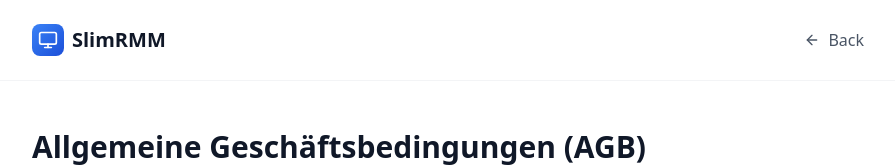
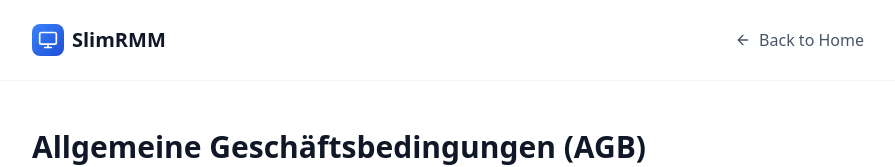
Before and after one commit to SlimRMM/SlimRMM-Website, a Vue app: page /agb in a window 1280 px wide. Shown: the top 167 px of the page, without its empty margins (192-1087 px from the left). Built offline with nearby package versions, Linux system fonts and the light colour scheme.

Commit message:
fix: use i18n translations for legal page navigation
- Replace hardcoded locale ternary with t() function calls
- Add legal section translations to all locale files (en, de, es)
- Update ImpressumView, DatenschutzView, AgbView navigation

```diff
--- a/src/i18n/locales/de.json
+++ b/src/i18n/locales/de.json
@@ -373,6 +373,15 @@
     "emailBodyEmail": "E-Mail",
     "emailBodyMessage": "Nachricht"
   },
+  "legal": {
+    "backToHome": "Zurück zur Startseite",
+    "imprintTitle": "Impressum",
+    "imprintSubtitle": "Angaben gemäß § 5 TMG",
+    "privacyTitle": "Datenschutz",
+    "privacySubtitle": "Datenschutzinformationen gemäß DSGVO",
+    "termsTitle": "AGB",
+    "termsSubtitle": "Allgemeine Geschäftsbedingungen"
+  },
   "footer": {
     "description": "SlimRMM ist die moderne, sichere und datenschutzkonforme Lösung für Remote Monitoring & Management.",
     "product": "Produkt",
--- a/src/i18n/locales/en.json
+++ b/src/i18n/locales/en.json
@@ -373,6 +373,15 @@
     "emailBodyEmail": "Email",
     "emailBodyMessage": "Message"
   },
+  "legal": {
+    "backToHome": "Back to Home",
+    "imprintTitle": "Imprint",
+    "imprintSubtitle": "Information according to § 5 TMG",
+    "privacyTitle": "Privacy Policy",
+    "privacySubtitle": "Data protection information according to GDPR",
+    "termsTitle": "Terms of Service",
+    "termsSubtitle": "General terms and conditions"
+  },
   "footer": {
     "description": "SlimRMM is the modern, secure, and privacy-compliant solution for Remote Monitoring & Management.",
     "product": "Product",
--- a/src/i18n/locales/es.json
+++ b/src/i18n/locales/es.json
@@ -373,6 +373,15 @@
     "emailBodyEmail": "Email",
     "emailBodyMessage": "Mensaje"
   },
+  "legal": {
+    "backToHome": "Volver al Inicio",
+    "imprintTitle": "Aviso Legal",
+    "imprintSubtitle": "Información según § 5 TMG",
+    "privacyTitle": "Política de Privacidad",
+    "privacySubtitle": "Información de protección de datos según RGPD",
+    "termsTitle": "Términos de Servicio",
+    "termsSubtitle": "Términos y condiciones generales"
+  },
   "footer": {
     "description": "SlimRMM es la solución moderna, segura y compatible con la privacidad para Remote Monitoring & Management.",
     "product": "Producto",
--- a/src/views/AgbView.vue
+++ b/src/views/AgbView.vue
@@ -2,7 +2,7 @@
 import { useI18n } from 'vue-i18n'
 import { Monitor, ArrowLeft } from 'lucide-vue-next'
 
-const { locale } = useI18n()
+const { t } = useI18n()
 </script>
 
 <template>
@@ -19,7 +19,7 @@ const { locale } = useI18n()
           </router-link>
           <router-link to="/" class="flex items-center text-gray-600 hover:text-primary-600 transition-colors">
             <ArrowLeft class="w-4 h-4 mr-2" />
-            {{ locale === 'de' ? 'Zurück' : 'Back' }}
+            {{ t('legal.backToHome') }}
           </router-link>
         </div>
       </div>
--- a/src/views/DatenschutzView.vue
+++ b/src/views/DatenschutzView.vue
@@ -2,7 +2,7 @@
 import { useI18n } from 'vue-i18n'
 import { Monitor, ArrowLeft, Shield, Server, Lock, Mail, FileText, Eye, Trash2, Edit3, AlertCircle } from 'lucide-vue-next'
 
-const { locale } = useI18n()
+const { t } = useI18n()
 </script>
 
 <template>
@@ -19,7 +19,7 @@ const { locale } = useI18n()
           </router-link>
           <router-link to="/" class="flex items-center text-gray-600 hover:text-primary-600 transition-colors px-4 py-2 rounded-lg hover:bg-gray-100">
             <ArrowLeft class="w-4 h-4 mr-2" />
-            {{ locale === 'de' ? 'Zurück zur Startseite' : 'Back to Home' }}
+            {{ t('legal.backToHome') }}
           </router-link>
         </div>
       </div>
--- a/src/views/ImpressumView.vue
+++ b/src/views/ImpressumView.vue
@@ -2,7 +2,7 @@
 import { useI18n } from 'vue-i18n'
 import { Monitor, ArrowLeft, Building2, Mail, Globe, Scale, FileText, Link2, Copyright } from 'lucide-vue-next'
 
-const { locale } = useI18n()
+const { t } = useI18n()
 </script>
 
 <template>
@@ -19,7 +19,7 @@ const { locale } = useI18n()
           </router-link>
           <router-link to="/" class="flex items-center text-gray-600 hover:text-primary-600 transition-colors px-4 py-2 rounded-lg hover:bg-gray-100">
             <ArrowLeft class="w-4 h-4 mr-2" />
-            {{ locale === 'de' ? 'Zurück zur Startseite' : 'Back to Home' }}
+            {{ t('legal.backToHome') }}
           </router-link>
         </div>
       </div>
```
